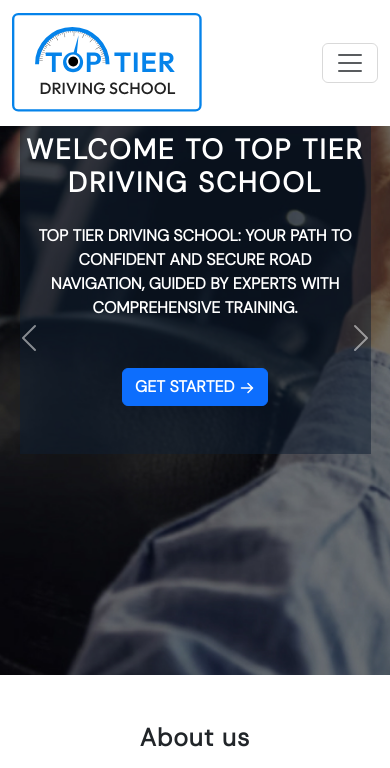
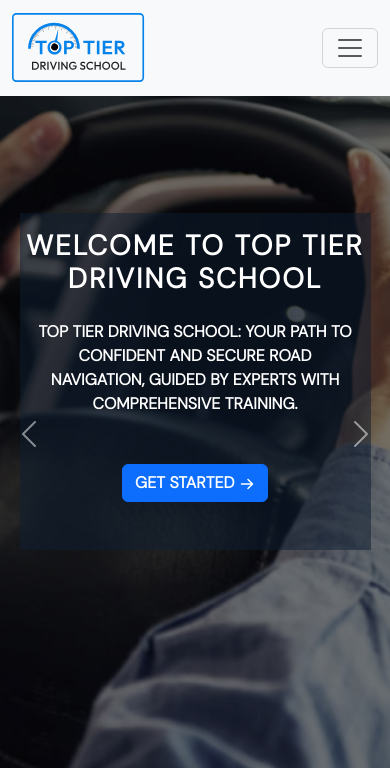
Before and after one commit to hacker-gowtham/top-tier, a plain HTML site: page index.html in a window 390 px wide. Shown: the top 768 px of the page. Drawn offline with nearby package versions, Linux system fonts and the light colour scheme; a web font is replaced by a local one.

Commit message:
update-4

```diff
--- a/index.html
+++ b/index.html
@@ -56,7 +56,7 @@
 
     <!-- ---------------------------------------------nav bar------------------------------------- -->
 
-    <nav class="navbar navbar-expand-lg navbar" >
+    <nav class="navbar navbar-expand-lg navbar bg-light sticky-top " >
         <div class="container">
 
           <a class="navbar-brand" href="#"><img src="./image/logo.svg" class="cus-logo" alt="logo"></a>
--- a/index.js
+++ b/index.js
@@ -16,18 +16,18 @@ function sendmail(e){
 }
 
 
-  // Function to add or remove the 'fixed-top' class based on screen width
-  function handleNavbarSticky() {
-    var navbar = document.querySelector('.navbar');
-    if (window.innerWidth < 750) {
-      navbar.classList.add('fixed-top');
-    } else {
-      navbar.classList.remove('fixed-top');
-    }
-  }
+  // // Function to add or remove the 'fixed-top' class based on screen width
+  // function handleNavbarSticky() {
+  //   var navbar = document.querySelector('.navbar');
+  //   if (window.innerWidth < 750) {
+  //     navbar.classList.add('fixed-top');
+  //   } else {
+  //     navbar.classList.remove('fixed-top');
+  //   }
+  // }
 
-  // Initial call to set the class based on the page load
-  handleNavbarSticky();
+  // // Initial call to set the class based on the page load
+  // handleNavbarSticky();
 
-  // Listen for window resize events and adjust the class
-  window.addEventListener('resize', handleNavbarSticky);
+  // // Listen for window resize events and adjust the class
+  // window.addEventListener('resize', handleNavbarSticky);
--- a/style.css
+++ b/style.css
@@ -203,10 +203,13 @@ textarea {
       }
       .navbar.fixed-top {
         position: fixed;
-
+        height: 90px;
         width: 100%;
         z-index: 1000;
         background-color: #ffff;
+      }
+      .cus-logo{
+        height: 70px;
       }
 
       @media (max-width: 768px) {
```
